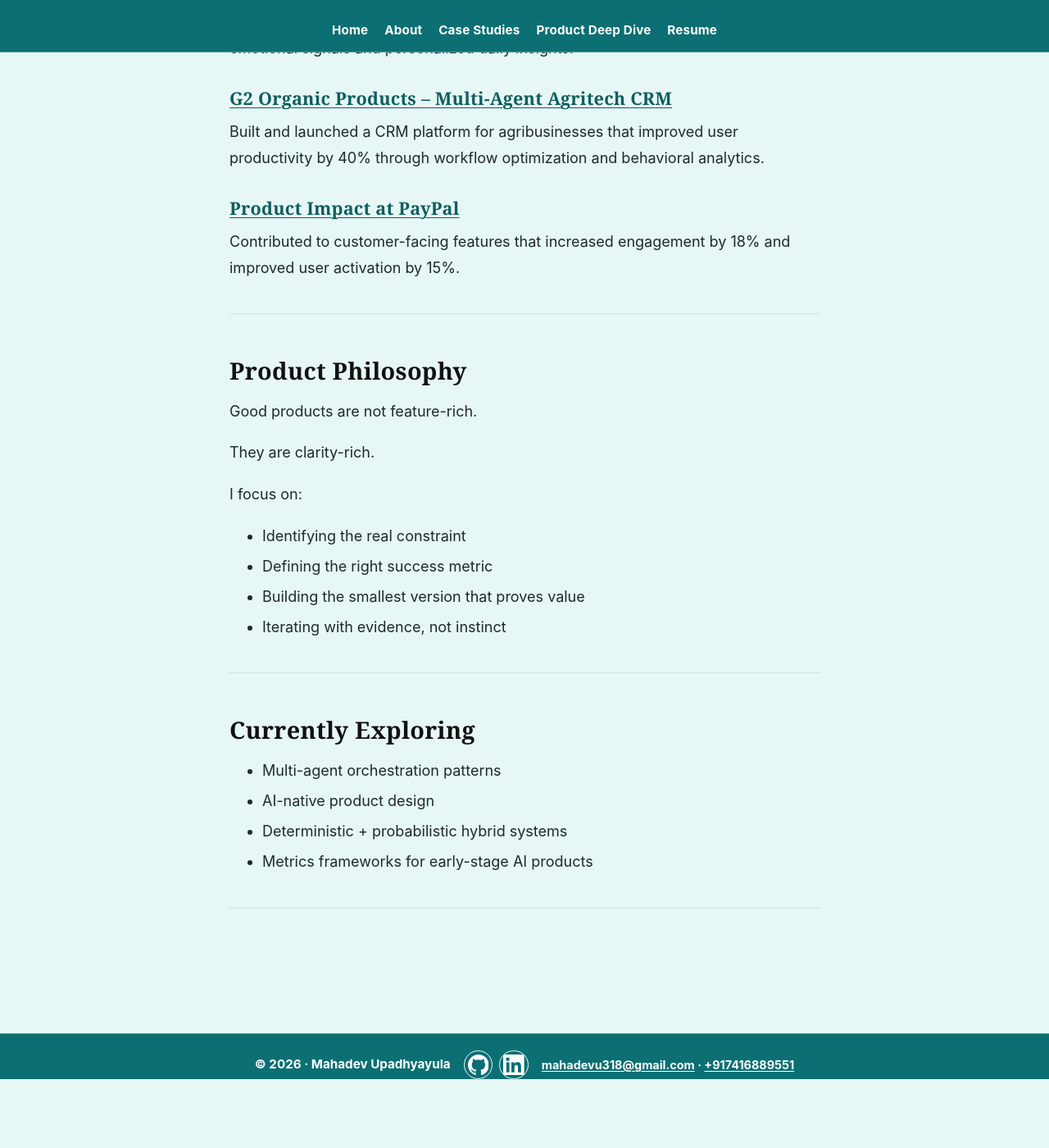
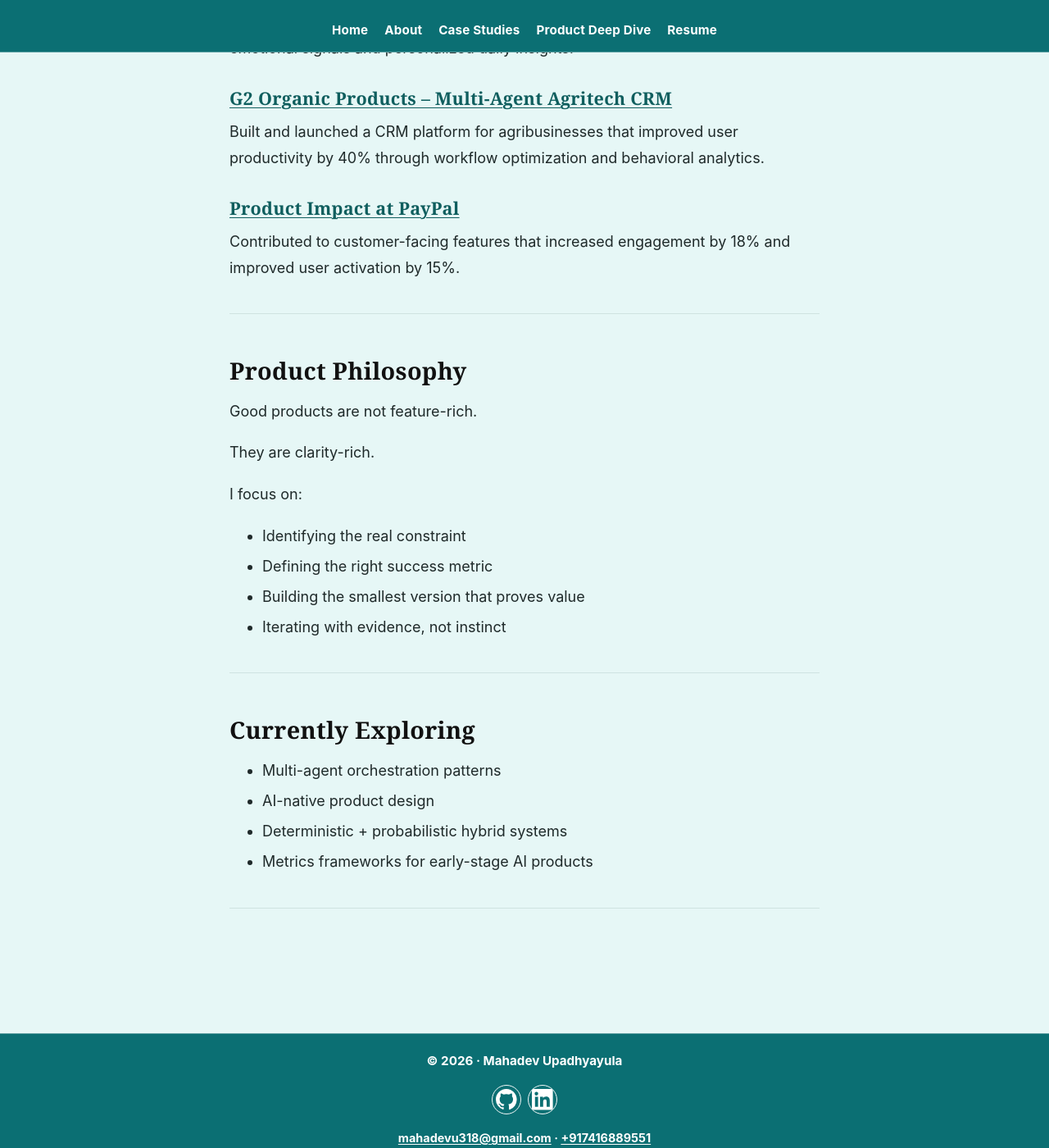
Before and after one commit to mahadevupadhyayula/mahadevupadhyayula.github.io, a Jekyll site: the page built from index.md, in a window 1280 px wide and 1400 px high, scrolled down 1340 px. Shown: the whole window at 82% size. Built offline with Jekyll 4.4.1, drawn with Linux system fonts in a browser that asks for light colours; our own code applies the rules of GitHub Pages for plain Markdown files; before the commit the page ends 2656 px from its top, so only the background shows below that.

Commit message:
Center header navigation and footer content layout

```diff
--- a/assets/css/style.css
+++ b/assets/css/style.css
@@ -54,6 +54,7 @@ a:focus {
   background: var(--deep-turquoise);
   color: var(--on-turquoise);
   font-weight: 700;
+  text-align: center;
 }
 
 .site-nav {
@@ -183,10 +184,10 @@ img {
   background: var(--deep-turquoise);
   font-weight: 700;
   display: flex;
+  flex-direction: column;
   align-items: center;
   justify-content: center;
   gap: 1rem;
-  flex-wrap: wrap;
   text-align: center;
 }
 
@@ -196,7 +197,7 @@ img {
 
 .footer-brand,
 .footer-contact {
-  flex: 0 0 auto;
+  flex: 0 0 100%;
   text-align: center;
 }
 
@@ -213,7 +214,7 @@ img {
   align-items: center;
   justify-content: center;
   gap: 0.5rem;
-  flex: 0 0 auto;
+  flex: 0 0 100%;
 }
 
 .footer-social a {
@@ -242,9 +243,7 @@ img {
 
 @media (max-width: 900px) {
   .site-footer {
-    flex-wrap: wrap;
-    justify-content: center;
-    text-align: center;
+    gap: 0.85rem;
   }
 
   .footer-brand,
```
